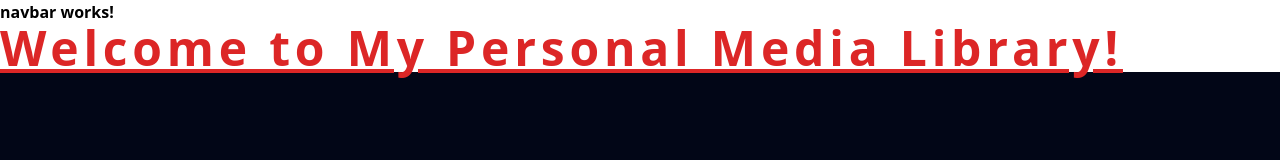
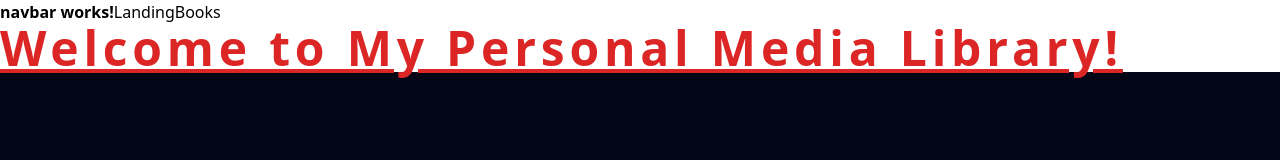
Before and after one commit to cormac-o/my-personal-library, an Angular app in the folder frontend/: page /landing in a window 1280 px wide. Shown: the top 160 px of the page. Built offline with nearby package versions, Linux system fonts and the light colour scheme.

Commit message:
Very basic navigation

```diff
--- a/frontend/src/app/components/navbar/navbar.html
+++ b/frontend/src/app/components/navbar/navbar.html
@@ -1 +1,7 @@
 <strong>navbar works!</strong>
+<button [routerLink]="['/landing']">
+    Landing
+</button>
+<button [routerLink]="['/books']">
+    Books
+</button>
--- a/frontend/src/app/components/navbar/navbar.ts
+++ b/frontend/src/app/components/navbar/navbar.ts
@@ -1,10 +1,11 @@
 import { Component } from '@angular/core';
+import { RouterLink } from '@angular/router';
 
 @Component({
-  imports: [],
+  imports: [RouterLink],
   selector: 'app-navbar',
   styleUrl: './navbar.scss',
-  templateUrl: './navbar.html',
+  templateUrl: './navbar.html'
 })
 export class Navbar {
 }
```
